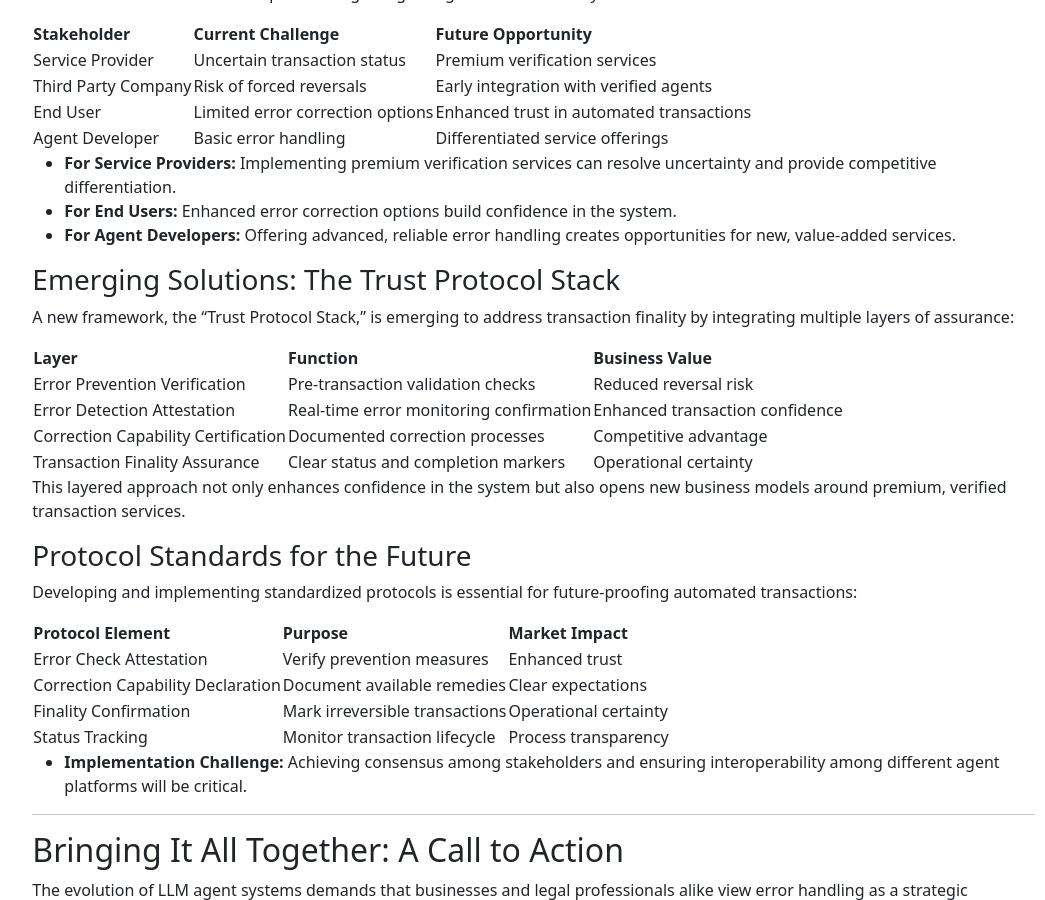
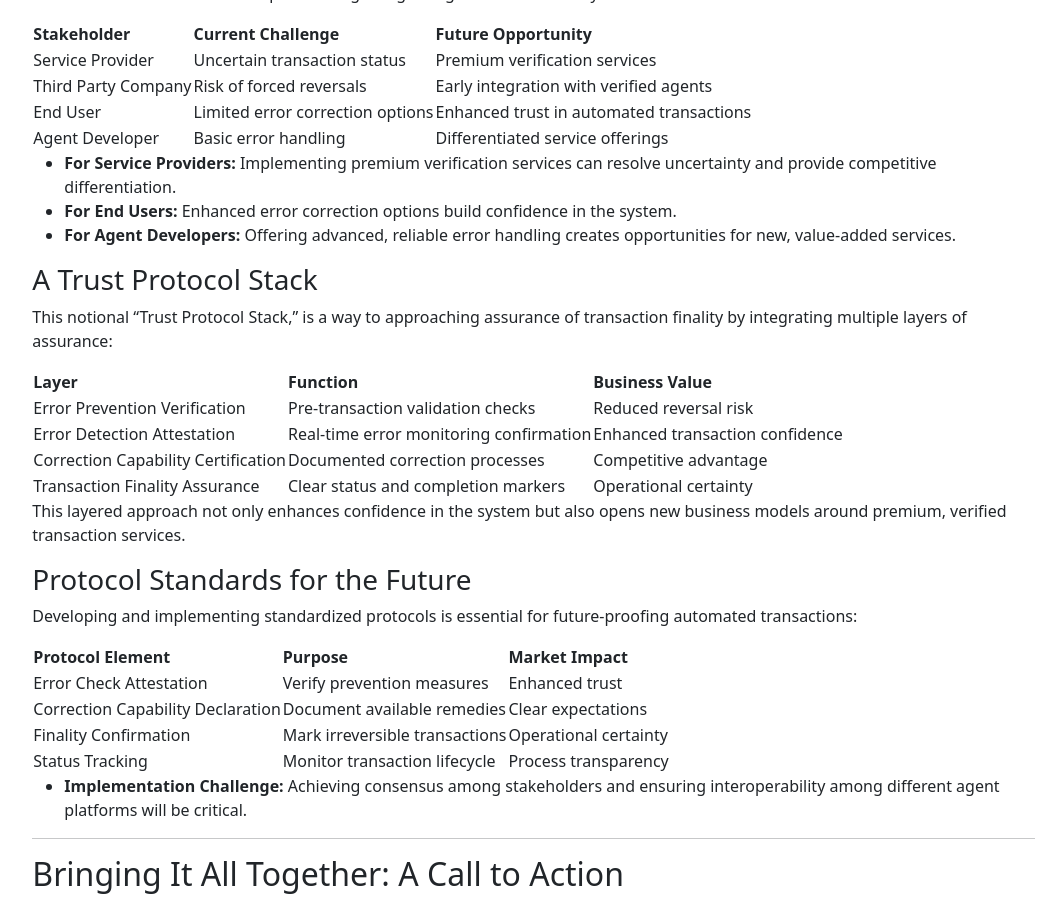
Before and after one commit to dazzaji/onagents, a Jekyll site: the page built from docs/transactions/error-handling.md, in a window 1280 px wide and 900 px high, scrolled down 9901 px. Shown: the whole window, without its empty margins (213-1258 px from the left). Built offline with Jekyll 4.4.1, drawn with Linux system fonts in a browser that asks for light colours; our own code applies the rules of GitHub Pages for plain Markdown files.

Commit message:
Update error-handling.md
soften the trust stack framing

```diff
--- a/docs/transactions/error-handling.md
+++ b/docs/transactions/error-handling.md
@@ -452,9 +452,9 @@ Different stakeholders face unique challenges regarding transaction finality:
 - **For End Users:** Enhanced error correction options build confidence in the system.
 - **For Agent Developers:** Offering advanced, reliable error handling creates opportunities for new, value-added services.
 
-### Emerging Solutions: The Trust Protocol Stack
+### A Trust Protocol Stack
 
-A new framework, the “Trust Protocol Stack,” is emerging to address transaction finality by integrating multiple layers of assurance:
+This notional “Trust Protocol Stack,” is a way to approaching assurance of transaction finality by integrating multiple layers of assurance:
 
 
 | Layer                            | Function                                   | Business Value                  |
```
